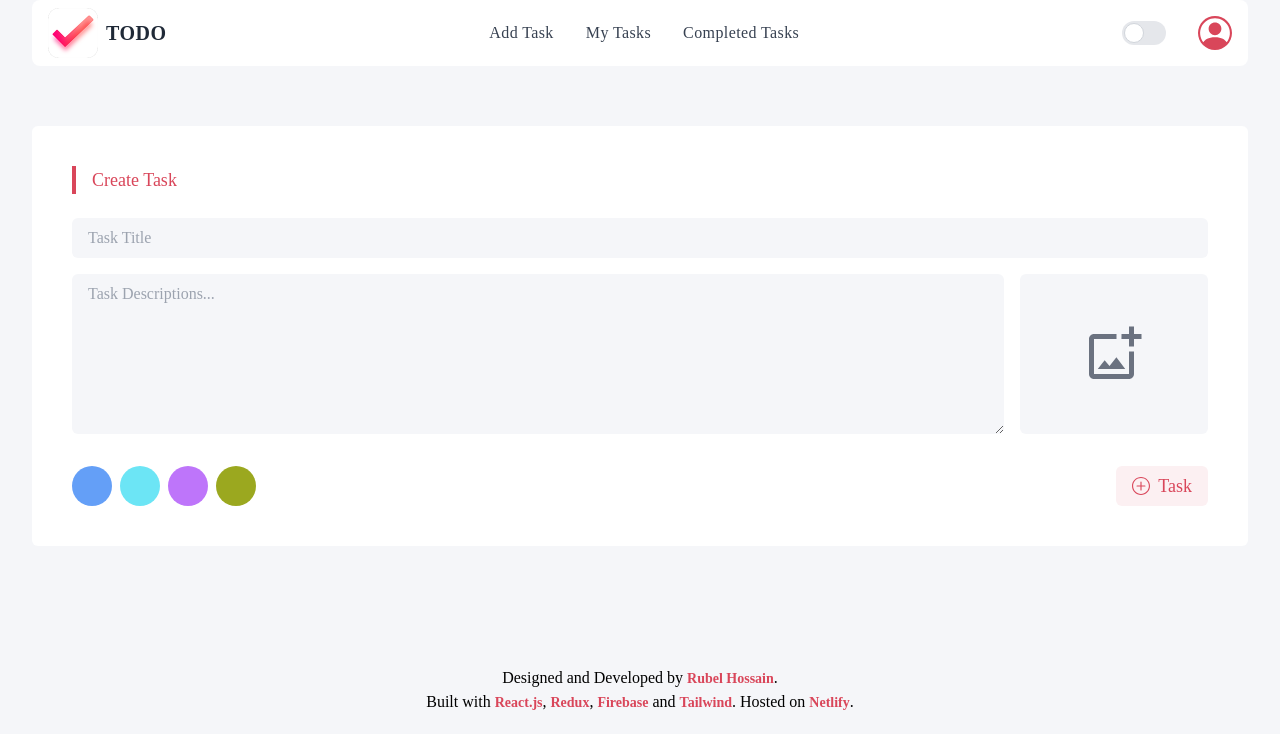
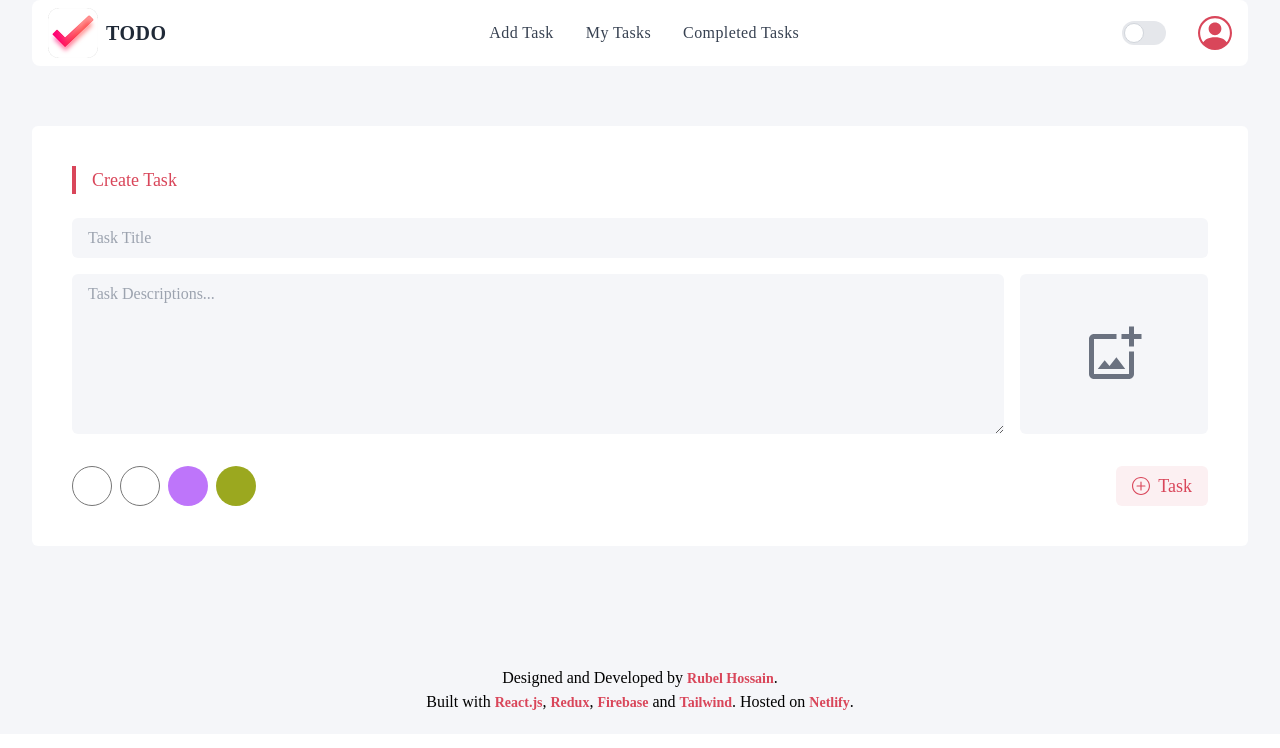
Before and after one commit to rubel-sh/todo-app, a React (Vite) app in the folder client/todo-app/: page / in a window 1280 px wide. Shown: the top 748 px of the page. Built offline with nearby package versions, Linux system fonts and the light colour scheme.

Commit message:
Add task gathering form data

```diff
--- a/client/todo-app/src/pages/AddTask/AddTask.jsx
+++ b/client/todo-app/src/pages/AddTask/AddTask.jsx
@@ -2,11 +2,60 @@ import React from "react";
 import { SlPlus } from "react-icons/sl";
 import CardHeading from "../../components/CardHeading";
 import { MdOutlineAddPhotoAlternate } from "react-icons/md";
+import axios from "axios";
+import { useState } from "react";
 
 const AddTask = () => {
+  const [creatingTask, setCreatingTask] = useState(false);
+  const [creatingTaskError, setCreatingTaskError] = useState(false);
+
   const handlePost = (e) => {
+    setCreatingTask(true);
     e.preventDefault();
     const form = e.target;
+    const title = form.title.value;
+    const desc = form.desc.value;
+    const COD = new Date();
+    const status = "pending";
+    let color = "";
+
+    const imageField = form.image.files[0];
+    let imageForm = new FormData();
+    imageForm.append("image", imageField);
+
+    /**
+     * Upload image to imgBB
+     *
+     *
+     * * */
+
+    const uploadImageToBB = async () => {
+      try {
+        const IMGBB_API = `https://api.imgbb.com/1/upload?key=${
+          import.meta.env.VITE_IMGBB_API
+        }`;
+        const response = await axios.post(IMGBB_API, imageForm);
+        const imageLinks = response.data;
+
+        // If image upload succeed
+        if (imageLinks.success) {
+          const image = imageLinks.data.thumb.url;
+          const task = { title, desc, image, COD, status, color };
+
+          // Upload data to DB
+          console.log(task);
+        }
+        setCreatingTaskError(true);
+        setCreatingTask(false);
+      } catch (err) {
+        setCreatingTask(false);
+        setCreatingTaskError(true);
+        console.log(err);
+      }
+    };
+
+    const imageUploadResult = uploadImageToBB();
+    console.log(imageUploadResult);
   };
   return (
     <div className=" p-10 bg-white rounded-md">
@@ -16,6 +65,7 @@ const AddTask = () => {
           {/* Add Title */}
           <input
             type="text"
+            name="title"
             placeholder="Task Title"
             className="w-full rounded-md py-2 px-4 outline-none bg-backgroundColor"
             required
@@ -23,8 +73,7 @@ const AddTask = () => {
           <div className="flex flex-col md:flex-row gap-4">
             {/* Text Description */}
             <textarea
-              name=""
-              id=""
+              name="desc"
               className="w-full outline-none rounded-md py-2 px-4 bg-backgroundColor"
               placeholder="Task Descriptions..."
               rows="6"
@@ -40,6 +89,7 @@ const AddTask = () => {
               </label>
               <input
                 id="uploadImage"
+                name="image"
                 type="file"
                 className=" absolute -z-10 top-1/2 w-1"
                 required
@@ -49,10 +99,22 @@ const AddTask = () => {
         </div>
         {/* Select color and add task btn */}
         <div className="flex w-full justify-between">
-          {/* Colors */}
+          {/* Colors kaj baki ase */}
           <div className="flex gap-2">
-            <div className="w-10 h-10 rounded-full bg-selectColor1 cursor-pointer"></div>
-            <div className="w-10 h-10 rounded-full bg-selectColor2 cursor-pointer"></div>
+            <input
+              type="radio"
+              id="color-radio-1"
+              value=""
+              name="default-radio"
+              className="peer w-10 h-10 rounded-full bg-selectColor1  cursor-pointer"
+            />
+            <input
+              type="radio"
+              id="color-radio-2"
+              value=""
+              name="default-radio"
+              className="w-10 h-10 rounded-full bg-selectColor2 cursor-pointer"
+            />
             <div className="w-10 h-10 rounded-full bg-selectColor3 cursor-pointer"></div>
             <div className="w-10 h-10 rounded-full bg-selectColor4 cursor-pointer"></div>
           </div>
```
